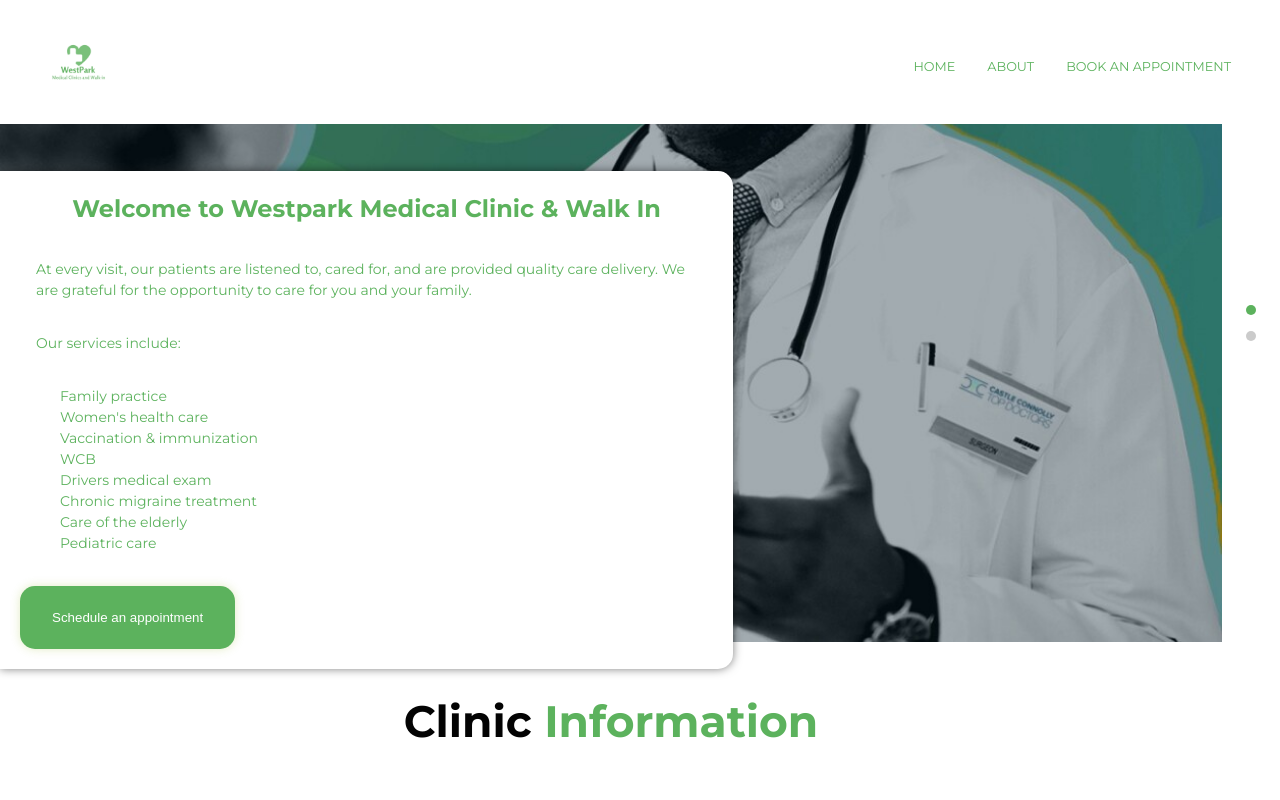
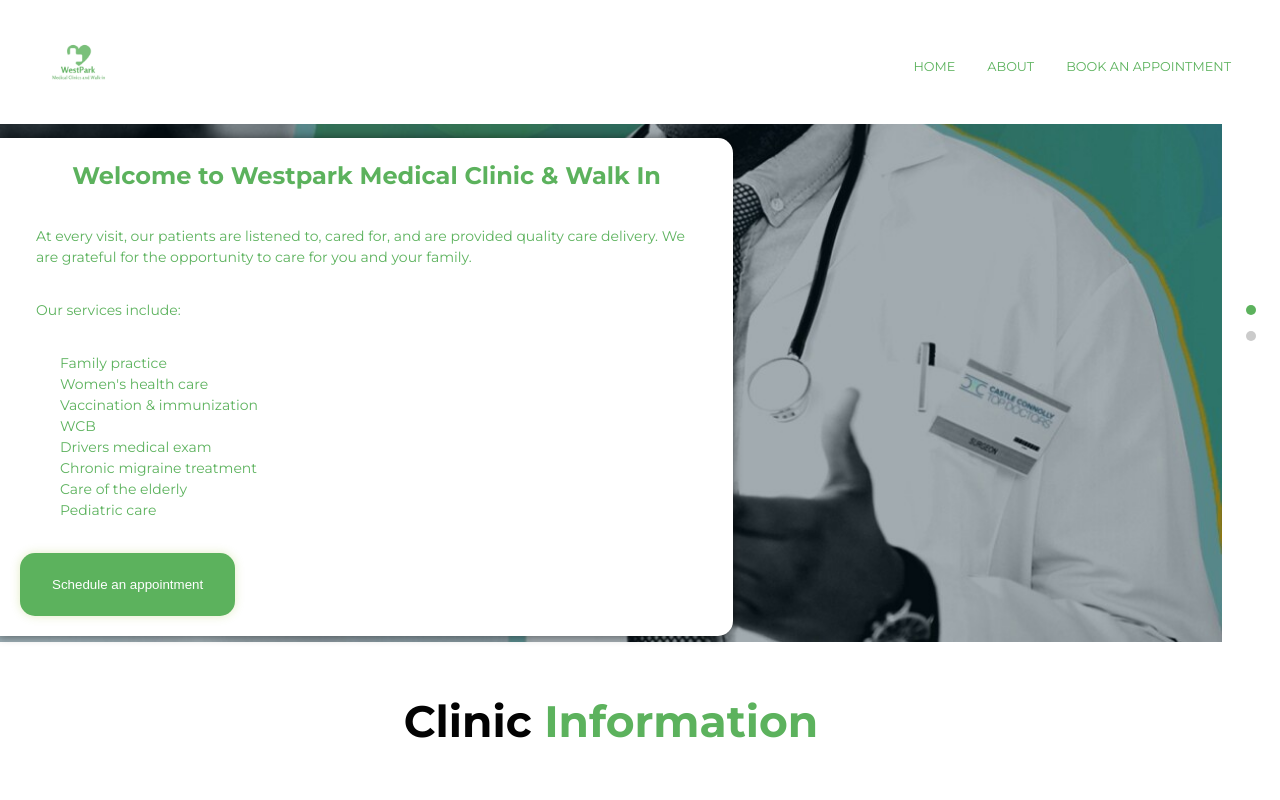
Before and after one commit to Dannathetechgirl/westpart, a React (Create React App) app: page / in a window 1280 px wide. Shown: the top 800 px of the page. Built offline with nearby package versions, Linux system fonts and the light colour scheme.

Commit message:
fix: the top space

```diff
--- a/src/container/Home/section.scss
+++ b/src/container/Home/section.scss
@@ -15,7 +15,7 @@
         border-bottom-right-radius: 15px;
         padding: 20px;
         box-shadow: 0 0 10px rgba(0, 0, 0, 0.5);
-        top: 65%;
+        top: 60%;
         left: 0%; // Offset it to the left
         transform: translateY(-50%);
 
```
